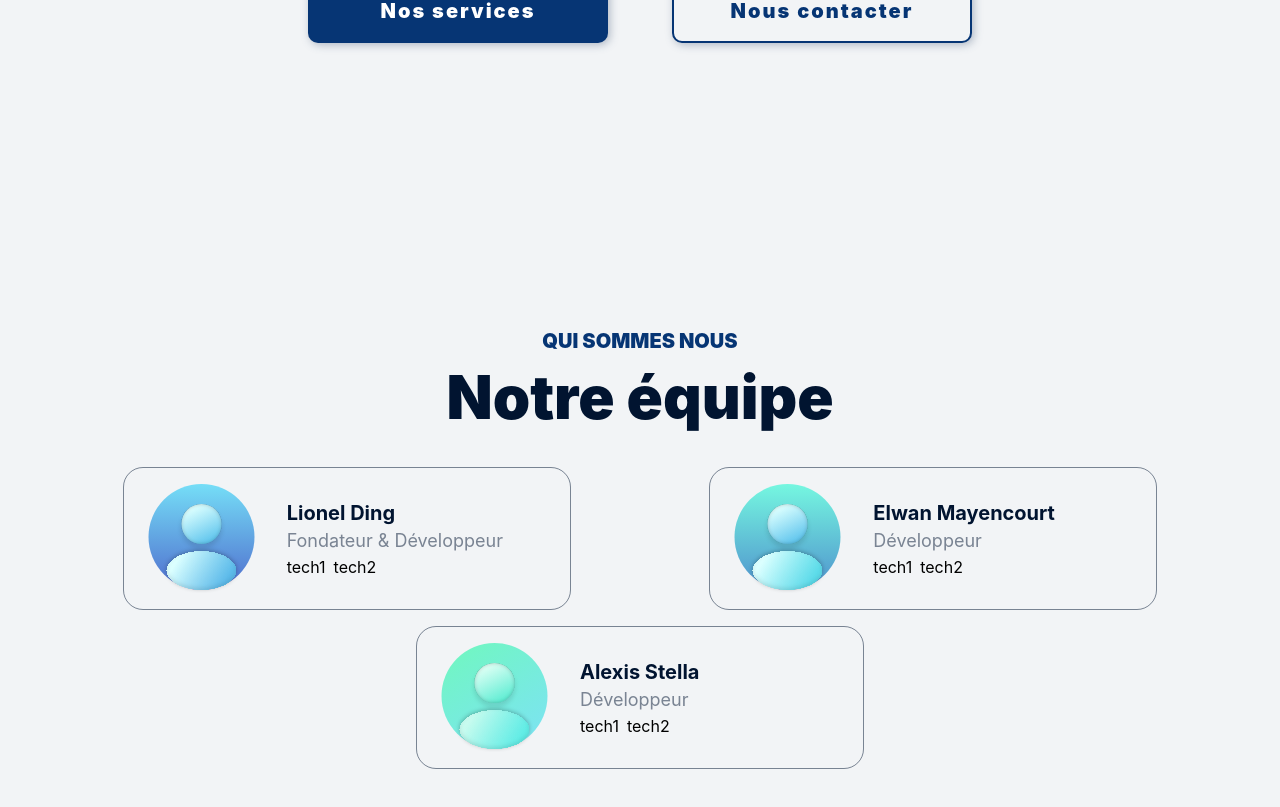
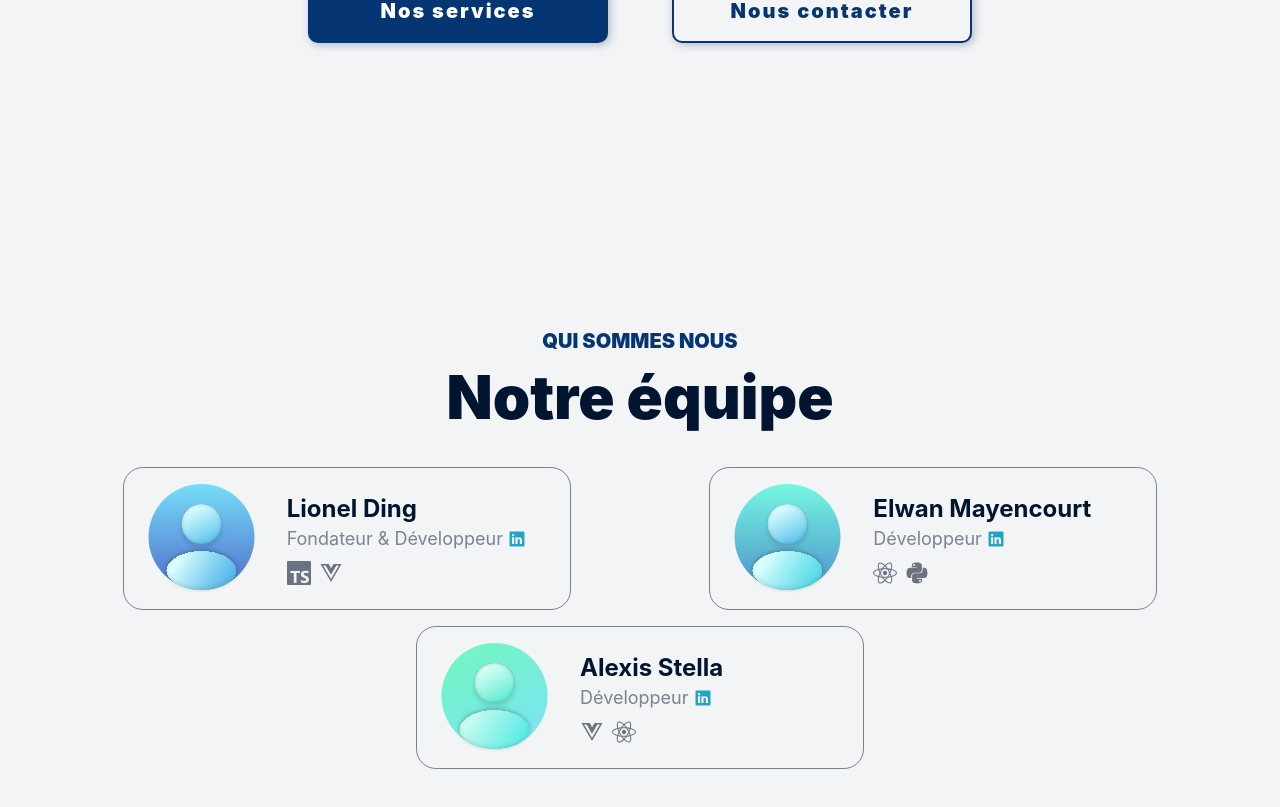
Before and after one commit to Support-Informatique/support-informatique.ch, a React (Vite) app: page / in a window 1280 px wide. Shown: the part 1438-2245 px from the top of the page. Built offline with nearby package versions, Linux system fonts and the light colour scheme; a web font is replaced by a local one.

Commit message:
💄 tech icons in team member

```diff
--- a/src/components/TeamMember.tsx
+++ b/src/components/TeamMember.tsx
@@ -3,12 +3,21 @@ import avatar1 from '@/assets/images/blue-avatar-1.svg'
 import avatar2 from '@/assets/images/blue-avatar-2.svg'
 import avatar3 from '@/assets/images/blue-avatar-3.svg'
 
+// components
+import { IoLogoLinkedin } from 'react-icons/io'
+import { SiTypescript } from 'react-icons/si'
+import { FaReact, FaVuejs, FaPython } from 'react-icons/fa'
+
+// types
+type Tech = 'reactjs' | 'vuejs' | 'typescript' | 'python'
+
 // interfaces
 interface TeamMemberProps {
   name: string
   title: string
-  techs: string[]
+  techs: Tech[]
   avatar: number
+  linkedin?: string
 }
 
 // functions
@@ -23,32 +32,54 @@ const getAvatar = (avatar: number) => {
   return avatar1
 }
 
+const getTechIcon = (tech: Tech) => {
+  switch (tech) {
+    case 'typescript':
+      return <SiTypescript />
+    case 'reactjs':
+      return <FaReact />
+    case 'vuejs':
+      return <FaVuejs />
+    case 'python':
+      return <FaPython />
+    default:
+      return <></>
+  }
+}
+
+const getTechIconsList = (techs: Tech[]) => {
+  return techs.map((tech, i) => <div key={i} className='text-2xl text-gray-500'>{getTechIcon(tech)}</div>)
+}
+
 const TeamMember: React.FC<TeamMemberProps> = ({
   name,
   title,
   techs,
-  avatar
+  avatar,
+  linkedin
 }) => {
   const avatarImage = getAvatar(avatar)
+  const techIconsList = getTechIconsList(techs)
 
   return (
     <div className='border border-lightText flex flex-row justify-start align-middle w-[28rem] rounded-[20px] py-4 px-6 gap-8'>
-      <img
-        src={avatarImage}
-        alt='avatar'
-        className='object-contain'
-      />
+      <img src={avatarImage} alt='avatar' className='object-contain' />
       <div className='flex flex-col justify-center'>
-        <p className='text-darkText font-bold text-xl'>{name}</p>
-        <div>
+        <p className='text-darkText font-bold text-2xl'>{name}</p>
+        <div className='flex flex-row gap-x-1'>
           <p className='text-lightText text-lg'>{title}</p>
-          <img />
+          {linkedin && (
+            <a
+              href={linkedin}
+              target='_blank'
+              rel='noreferrer'
+              className='flex flex-row gap-x-2 items-center text-secondary text-xl'
+            >
+              <IoLogoLinkedin />
+            </a>
+          )}
         </div>
-        <div className='flex flex-row gap-x-2'>
-          {techs.map((tech, i) => (
-            <p key={i}>{tech}</p>
-          ))}
-        </div>
+        <div className='flex flex-row gap-x-2 mt-2'>{techIconsList}</div>
       </div>
     </div>
   )
--- a/src/components/sections/OurTeam.tsx
+++ b/src/components/sections/OurTeam.tsx
@@ -10,20 +10,23 @@ const OurTeam: React.FC = () => {
         <TeamMember
           name='Lionel Ding'
           title='Fondateur & Développeur'
-          techs={['tech1', 'tech2']}
+          techs={['typescript', 'vuejs']}
           avatar={1}
+          linkedin='https://www.linkedin.com/in/lionel-ding'
         />
         <TeamMember
           name='Elwan Mayencourt'
           title='Développeur'
-          techs={['tech1', 'tech2']}
+          techs={['reactjs', 'python']}
           avatar={2}
+          linkedin='https://www.linkedin.com/in/elwan-mayencourt/'
         />
         <TeamMember
           name='Alexis Stella'
           title='Développeur'
-          techs={['tech1', 'tech2']}
+          techs={['vuejs', 'reactjs']}
           avatar={3}
+          linkedin='https://www.linkedin.com/in/alexis-stella-660804201/'
         />
       </div>
     </div>
--- a/src/components/sections/WhyUs.tsx
+++ b/src/components/sections/WhyUs.tsx
@@ -1,3 +1,4 @@
+// components
 import SectionTitle from '@/components/SectionTitle'
 import Button from '@/components/Button'
 
```
